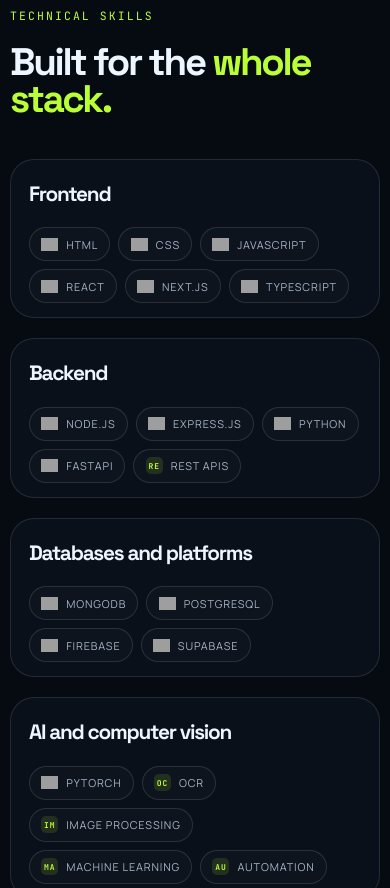
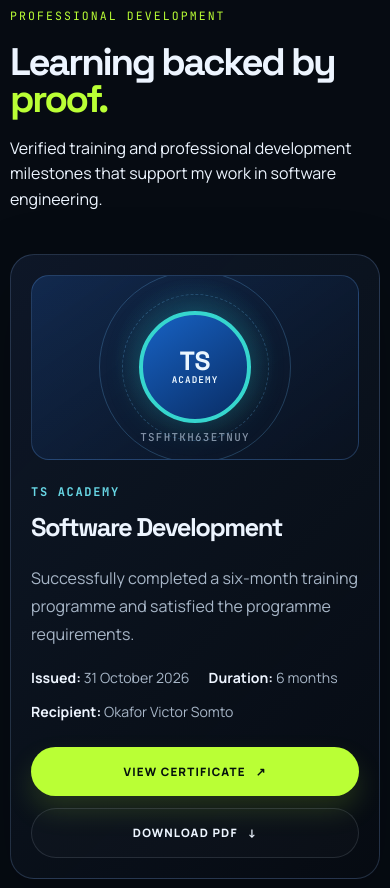
Before and after one commit to Linxvicky2049/blacksun-portfolio, a website: page index.html in a window 390 px wide. Shown: the part 4960-5848 px from the top of the page. Drawn offline with Linux system fonts and the light colour scheme; no server answers; grey boxes are pictures that could not be loaded.

Commit message:
update README.md, index.html, styles.css, and add TS-Academy-Software-Development-Certificate.pdf

```diff
--- a/index.html
+++ b/index.html
@@ -35,6 +35,7 @@
       <a href="#projects">Projects</a>
       <a href="#ai-lab">AI Lab</a>
       <a href="#skills">Skills</a>
+      <a href="#credentials">Credentials</a>
       <a href="#tools">Tools</a>
       <a href="#contact">Contact</a>
       <a href="assets/OKAFOR_VICTOR_SOMTO_Resume.docx" download>CV</a>
@@ -150,6 +151,35 @@
           </div>
         </div>
       </div>
+    </section>
+
+
+    <section id="credentials" class="section credentials-section">
+      <div class="section-head">
+        <p class="eyebrow">Professional development</p>
+        <h2>Learning backed by <em>proof.</em></h2>
+        <p>Verified training and professional development milestones that support my work in software engineering.</p>
+      </div>
+      <article class="credential-card">
+        <div class="credential-art" aria-hidden="true">
+          <span class="credential-seal">TS<br><small>ACADEMY</small></span>
+          <span class="credential-code">TSFHTKH63ETNUY</span>
+        </div>
+        <div class="credential-copy">
+          <p class="credential-issuer">TS Academy</p>
+          <h3>Software Development</h3>
+          <p>Successfully completed a six-month training programme and satisfied the programme requirements.</p>
+          <div class="credential-meta">
+            <span><strong>Issued:</strong> 31 October 2026</span>
+            <span><strong>Duration:</strong> 6 months</span>
+            <span><strong>Recipient:</strong> Okafor Victor Somto</span>
+          </div>
+          <div class="credential-actions">
+            <a class="button primary" href="assets/certificates/TS-Academy-Software-Development-Certificate.pdf" target="_blank" rel="noopener noreferrer">View certificate <span>↗</span></a>
+            <a class="button secondary" href="assets/certificates/TS-Academy-Software-Development-Certificate.pdf" download>Download PDF <span>↓</span></a>
+          </div>
+        </div>
+      </article>
     </section>
 
     <section id="skills" class="section skills-section">
--- a/styles.css
+++ b/styles.css
@@ -1424,3 +1424,78 @@ body { isolation: isolate; }
 @media (prefers-reduced-motion: reduce) {
   #cursor-reveal { display: none; }
 }
+
+
+/* Professional credentials */
+.credentials-section .credential-card {
+  display: grid;
+  grid-template-columns: minmax(220px, 0.72fr) minmax(0, 1.5fr);
+  gap: clamp(1.5rem, 4vw, 3.5rem);
+  align-items: center;
+  padding: clamp(1.25rem, 3vw, 2.5rem);
+  border: 1px solid rgba(143, 190, 255, .2);
+  border-radius: 24px;
+  background: linear-gradient(135deg, rgba(15, 25, 42, .92), rgba(7, 11, 18, .88));
+  box-shadow: 0 24px 70px rgba(0, 0, 0, .22);
+}
+.credential-art {
+  min-height: 230px;
+  display: grid;
+  place-items: center;
+  position: relative;
+  overflow: hidden;
+  border-radius: 18px;
+  background:
+    radial-gradient(circle at 50% 45%, rgba(34, 211, 238, .22), transparent 42%),
+    linear-gradient(145deg, rgba(30, 91, 180, .28), rgba(10, 18, 32, .9));
+  border: 1px solid rgba(104, 170, 255, .24);
+}
+.credential-art::before,
+.credential-art::after {
+  content: "";
+  position: absolute;
+  width: 190px;
+  height: 190px;
+  border: 1px solid rgba(111, 194, 255, .24);
+  border-radius: 50%;
+}
+.credential-art::after { width: 145px; height: 145px; border-style: dashed; }
+.credential-seal {
+  z-index: 1;
+  width: 112px;
+  height: 112px;
+  display: grid;
+  place-content: center;
+  text-align: center;
+  border-radius: 50%;
+  color: #eaf6ff;
+  font: 800 1.65rem/1 "Space Grotesk", sans-serif;
+  background: linear-gradient(145deg, #1762c4, #092c63);
+  border: 4px solid #36d6ce;
+  box-shadow: 0 0 35px rgba(54, 214, 206, .22);
+}
+.credential-seal small { font: 700 .58rem/1.4 "JetBrains Mono", monospace; letter-spacing: .12em; }
+.credential-code {
+  position: absolute;
+  bottom: 15px;
+  color: rgba(220, 235, 255, .58);
+  font: 500 .68rem "JetBrains Mono", monospace;
+  letter-spacing: .12em;
+}
+.credential-issuer {
+  margin: 0 0 .45rem;
+  color: #68d8e6;
+  font: 700 .75rem "JetBrains Mono", monospace;
+  letter-spacing: .14em;
+  text-transform: uppercase;
+}
+.credential-copy h3 { margin: 0 0 .8rem; font-size: clamp(1.6rem, 3vw, 2.4rem); }
+.credential-copy > p:not(.credential-issuer) { max-width: 650px; color: var(--muted, #aab4c4); line-height: 1.75; }
+.credential-meta { display: flex; flex-wrap: wrap; gap: .7rem 1.2rem; margin: 1.2rem 0 1.5rem; color: var(--muted, #aab4c4); font-size: .88rem; }
+.credential-meta strong { color: #eef5ff; }
+.credential-actions { display: flex; flex-wrap: wrap; gap: .75rem; }
+@media (max-width: 720px) {
+  .credentials-section .credential-card { grid-template-columns: 1fr; }
+  .credential-art { min-height: 185px; }
+  .credential-actions .button { width: 100%; justify-content: center; }
+}
```
Also changed, not shown: README.md, 3 other files.
